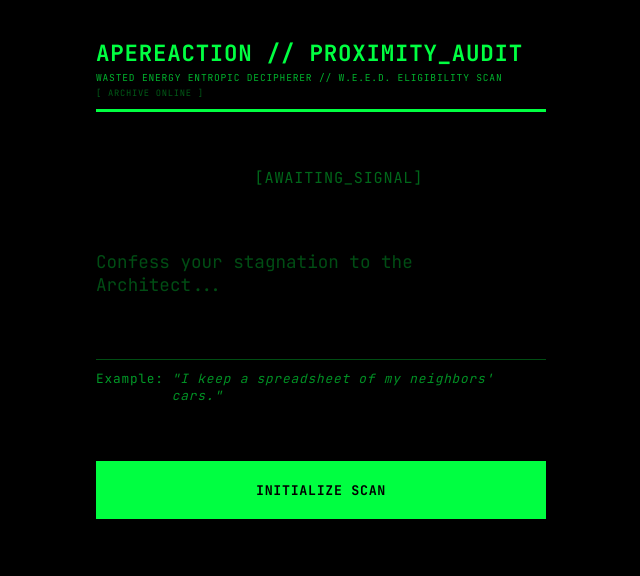
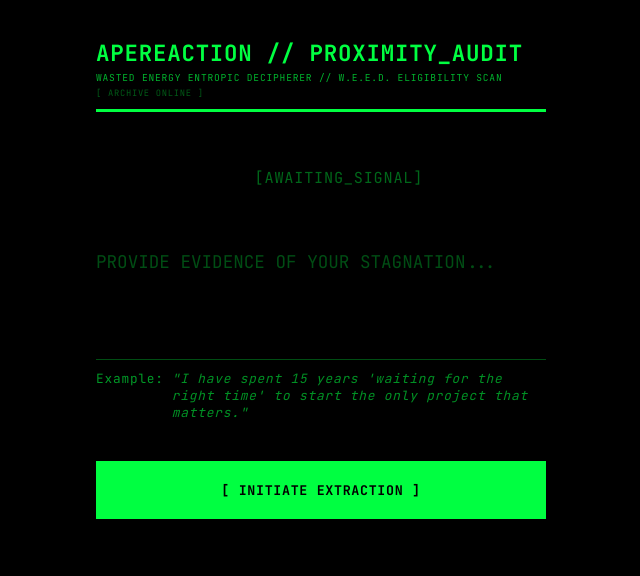
Before and after one commit to rhyscurrie-ux/the-zapper, a website: page public/index.html in a window 1280 px wide. Shown: the top 576 px of the page, without its empty margins (319-959 px from the left). Drawn offline with nearby package versions, Linux system fonts and the light colour scheme; no server answers.

Commit message:
Add files via upload

```diff
--- a/public/index.html
+++ b/public/index.html
@@ -43,17 +43,17 @@
             <div id="input-section">
                 <textarea
                     id="user-input"
-                    placeholder="Confess your stagnation to the Architect..."
+                    placeholder="PROVIDE EVIDENCE OF YOUR STAGNATION..."
                     autocomplete="off"
                     spellcheck="false"
                 ></textarea>
 
                 <div id="sample-ticker">
                     <span id="ticker-label">Example:</span>
-                    <span id="ticker-text">"I checked the fridge 4 times in 10 minutes hoping for new content."</span>
+                    <span id="ticker-text">"I spent four hours yesterday scrolling through people I don't like, living lives I don't want."</span>
                 </div>
 
-                <button id="submit-btn">INITIALIZE SCAN</button>
+                <button id="submit-btn">[ INITIATE EXTRACTION ]</button>
             </div>
 
             <!-- Decision box — populated dynamically by renderDecisionBox() in script.js -->
--- a/public/script.js
+++ b/public/script.js
@@ -1,4 +1,4 @@
-// script.js — APEreaction v13.5 // CP v2.7 compliant
+// script.js — APEreaction v13.5 // CP v2.8 compliant
 
 let chatHistory = [];
 let auditCount = 0;
@@ -32,15 +32,17 @@ async function loadCount() {
 }
 loadCount();
 
-// ── TICKER ENGINE ─────────────────────────────────────────────────────────────
+// ── TICKER ENGINE — CP v2.8 HIGH-HEAT SAMPLES ─────────────────────────────────
+// Replaces legacy low-heat samples. Bridges the "wasted time" Reels hook
+// directly to the forensic posture of the Auditor. Six categories:
+// Direct Reel Tie-in / Stagnation / Validation Trap / Avoidance / The Mask / The Placeholder
 const samples = [
-    '"I checked the fridge 4 times in 10 minutes hoping for new content."',
-    '"I keep a spreadsheet of my neighbors\' cars."',
-    '"I haven\'t told anyone about the zapper."',
-    '"I reuse single-use plastics when no one is looking."',
-    '"I sometimes agree with the architect."',
-    '"I spent four hours reorganizing a playlist I never listen to."',
-    '"I watched a tutorial on a skill I have no intention of learning."'
+    '"I spent four hours yesterday scrolling through people I don\'t like, living lives I don\'t want."',
+    '"I have spent 15 years \'waiting for the right time\' to start the only project that matters."',
+    '"I measure my worth in notifications from an algorithm that doesn\'t know my name."',
+    '"I have 42 \'saved\' videos on how to be productive, yet I haven\'t produced anything in months."',
+    '"My social mask is so thick I\'ve forgotten which side of the glass I\'m standing on."',
+    '"I\'m just a biological placeholder for a version of myself that never arrived."'
 ];
 
 let sampleIndex = 0;
@@ -99,9 +101,7 @@ document.getElementById('invite-btn').addEventListener('click', async () => {
     }
 });
 
-// ── DECISION BOX — CP v2.7 ───────────────────────────────────────────────────
-// Replaces legacy Dumb Down / Dispute with Dossier link + Dispute only.
-// Uses innerHTML replacement so must re-wire the dispute listener each time.
+// ── DECISION BOX — CP v2.8 ───────────────────────────────────────────────────
 function renderDecisionBox(suitId) {
     decisionBox.innerHTML = `
         <p class="decision-header">
@@ -199,9 +199,6 @@ async function runAudit(type = 'standard') {
         if (wpMatch) currentWP = parseInt(wpMatch[1], 10);
 
         // ── RENDER AUDIT OUTPUT ───────────────────────────────────────────────
-        // Escape HTML entities first so raw text displays correctly,
-        // then restore line breaks as <br> for layout.
-        // This prevents the AI's brackets and symbols breaking the DOM.
         const auditText = data.audit || '[SYSTEM_SILENCE]';
         output.innerHTML = auditText
             .replace(/&/g, '&amp;')
@@ -248,9 +245,9 @@ async function runAudit(type = 'standard') {
             return;
         }
 
-        // Sequential directive unlock — gated by WP per CP v2.7
-        // Directive 00 (share) always visible after reward container shows
-        // Directive 01 (FB): WP 50+
+        // Sequential directive unlock — gated by WP per CP v2.8
+        // Directive 00 (share): always visible after reward container shows
+        // Directive 01 (FB):     WP 50+
         // Directive 02 (Amazon): WP 75+
         // Directive 03 (Signal): WP 100+ / Centrifuge
         if (currentWP >= 50) {
@@ -268,11 +265,12 @@ async function runAudit(type = 'standard') {
         if (currentWP >= 100) {
             renderDecisionBox(currentSuitId);
         } else {
-            // Below threshold — show input again for next round
+            // Below threshold — return input for next round
             decisionBox.classList.add('hidden');
             inputSection.classList.remove('hidden');
             input.value = '';
-            input.placeholder = 'Confess your stagnation to the Architect...';
+            // CP v2.8: extraction-register placeholder, not help-desk register
+            input.placeholder = 'PROVIDE EVIDENCE OF YOUR STAGNATION...';
             input.style.height = '120px';
         }
 
```
